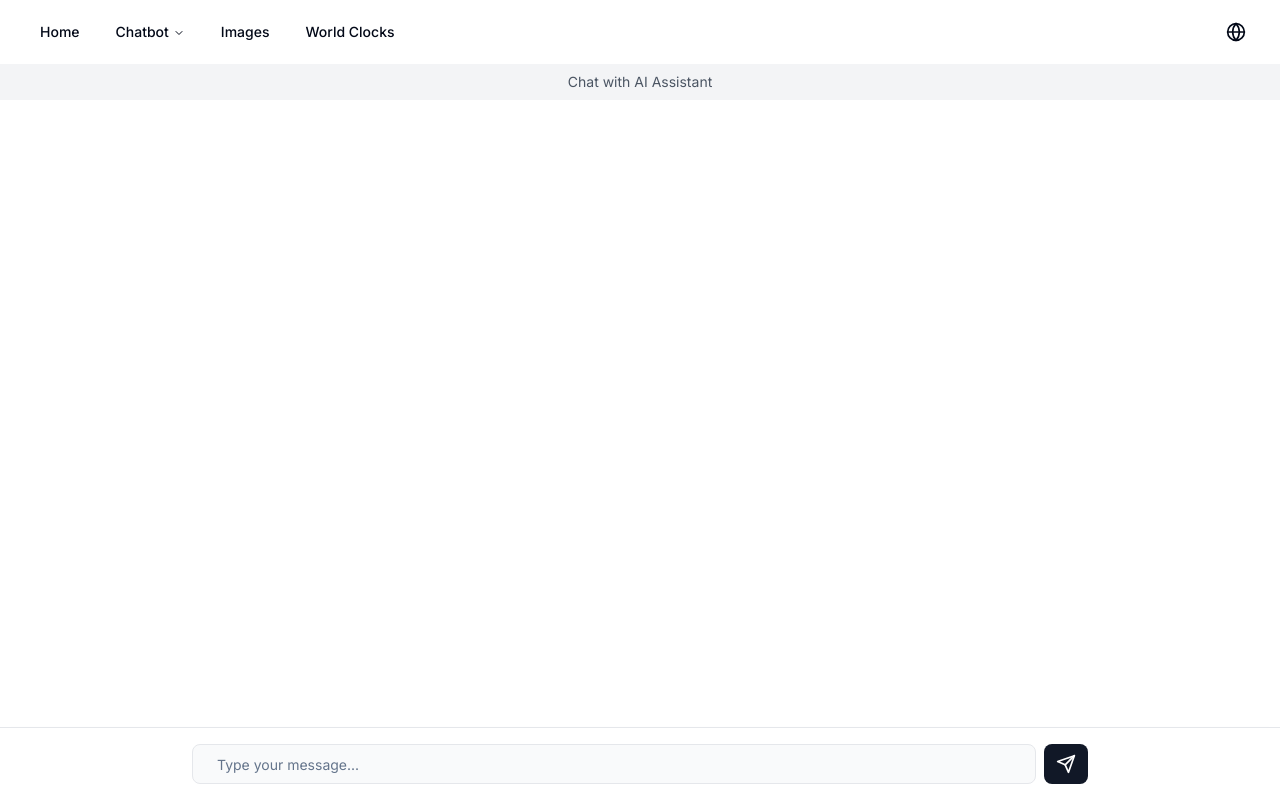
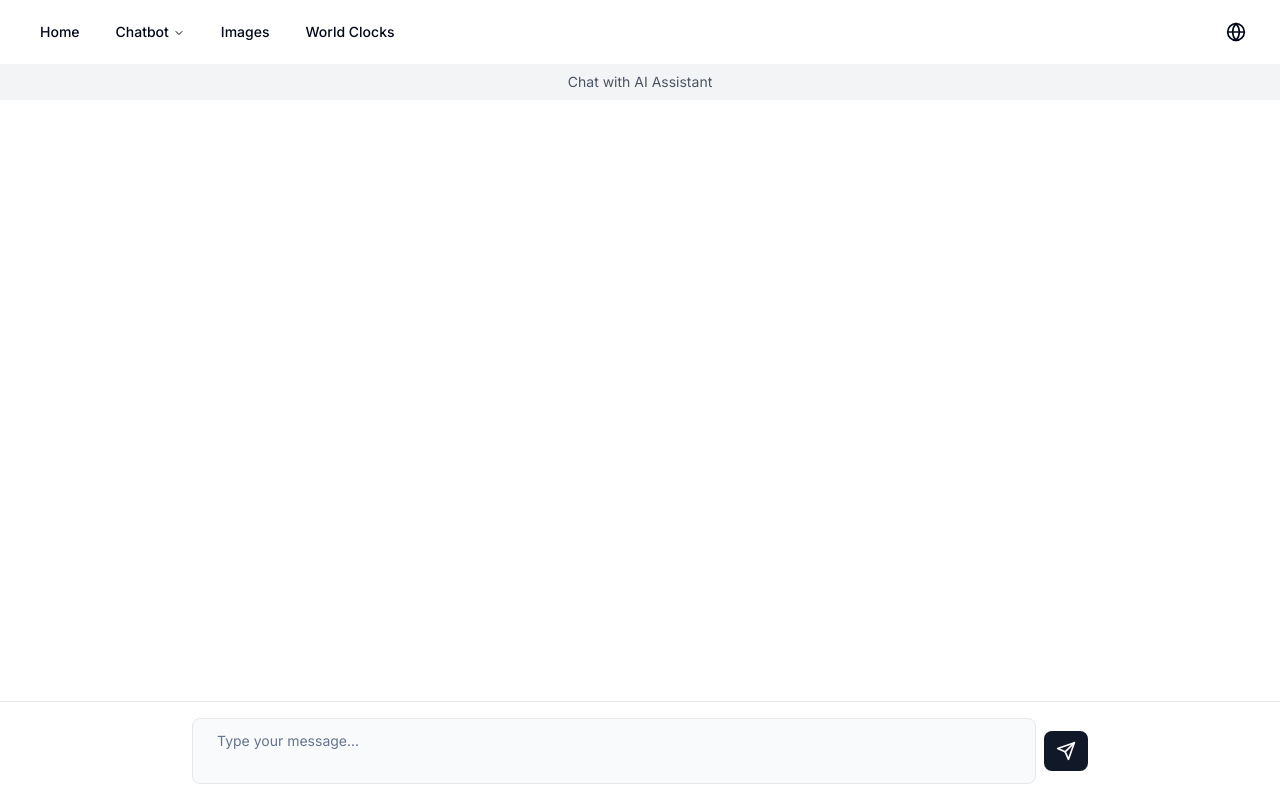
Before and after one commit to zepedroc/Whatevs, a Next.js app: page /en/chatbot in a window 1280 px wide. Built offline with nearby package versions, Linux system fonts and the light colour scheme.

Commit message:
Replace chat input with a textarea

```diff
--- a/src/app/[locale]/chatbot/page.tsx
+++ b/src/app/[locale]/chatbot/page.tsx
@@ -8,7 +8,7 @@
 import { useTranslations } from 'next-intl';
 
 import { SendIcon } from '@/icons/icons';
-import { Input } from '@/components/ui/input';
+import { Textarea } from '@/components/ui/textarea';
 import { Button } from '@/components/ui/button';
 
 function ChatContent() {
@@ -17,6 +17,13 @@
   const t = useTranslations('Chat');
 
   const { messages, input, handleInputChange, handleSubmit } = useChat({ body: { mode } });
+
+  const handleKeyDown = (e: React.KeyboardEvent<HTMLTextAreaElement>) => {
+    if (e.key === 'Enter' && !e.shiftKey) {
+      e.preventDefault();
+      handleSubmit(e as any);
+    }
+  };
 
   const getChatMessage = (content: string, index: number) => {
     const chatMessageNumber = Math.ceil(index / 2);
@@ -57,12 +64,12 @@
       <form onSubmit={handleSubmit} className="fixed bottom-0 w-screen">
         <div className="border-t border-gray-200 bg-white px-4 py-4 shadow-lg">
           <div className="mx-auto max-w-4xl flex items-center gap-2">
-            <Input
-              className="flex-1 rounded-lg border border-gray-200 bg-gray-50 px-6 py-3 text-gray-700 focus:border-gray-300 focus:bg-white focus:outline-none focus:ring-1 focus:ring-gray-300 transition-all"
+            <Textarea
+              className="flex-1 rounded-lg border border-gray-200 bg-gray-50 px-6 py-3 text-gray-700 focus:border-gray-300 focus:bg-white focus:outline-none focus:ring-1 focus:ring-gray-300 transition-all min-h-[60px] resize-none"
               placeholder={t('inputPlaceholder')}
-              type="text"
               value={input}
               onChange={handleInputChange}
+              onKeyDown={handleKeyDown}
             />
             <Button className="rounded-lg bg-gray-900 p-3 hover:bg-gray-800 transition-colors" type="submit">
               <SendIcon className="h-5 w-5 text-white" />
--- /dev/null
+++ b/src/components/ui/textarea.tsx
@@ -0,0 +1,22 @@
+import * as React from "react"
+
+import { cn } from "@/lib/utils"
+
+const Textarea = React.forwardRef<
+  HTMLTextAreaElement,
+  React.ComponentProps<"textarea">
+>(({ className, ...props }, ref) => {
+  return (
+    <textarea
+      className={cn(
+        "flex min-h-[80px] w-full rounded-md border border-input bg-background px-3 py-2 text-base ring-offset-background placeholder:text-muted-foreground focus-visible:outline-none focus-visible:ring-2 focus-visible:ring-ring focus-visible:ring-offset-2 disabled:cursor-not-allowed disabled:opacity-50 md:text-sm",
+        className
+      )}
+      ref={ref}
+      {...props}
+    />
+  )
+})
+Textarea.displayName = "Textarea"
+
+export { Textarea }
```
